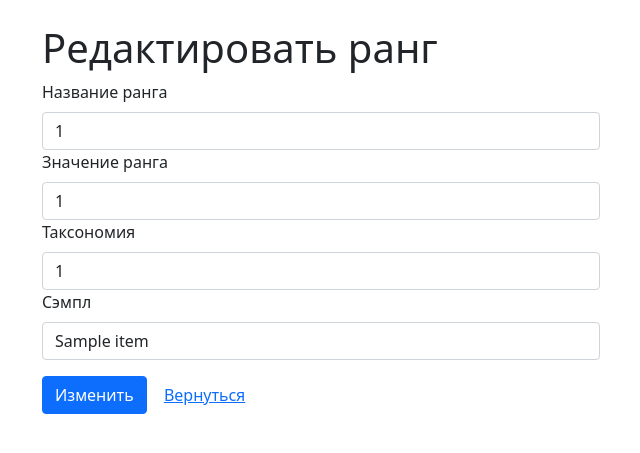
After one commit to Vada237/db_2024, a Flask app: template templates/edit_rank.html in a window 1280 px wide. The commit adds this page. Shown: the top 453 px of the page, without its empty margins (40-680 px from the left). Run offline with Flask 3, Linux system fonts and the light colour scheme; the template is opened without the code that fills it: most values are stand-ins (such as "Sample title", 1, 10 or a date in 2020).

Commit message:
add html files

```diff
--- /dev/null
+++ b/templates/edit_rank.html
@@ -0,0 +1,55 @@
+<!DOCTYPE html>
+<html lang="en">
+<head>
+    <meta charset="UTF-8">
+    <title>Редактирование ранга</title>
+    <link href="https://cdn.jsdelivr.net/npm/bootstrap@5.0.1/dist/css/bootstrap.min.css" rel="stylesheet"
+          integrity="sha384-+0n0xVW2eSR5OomGNYDnhzAbDsOXxcvSN1TPprVMTNDbiYZCxYbOOl7+AMvyTG2x" crossorigin="anonymous">
+</head>
+<body>
+<div class="container">
+    <div class="row-cols-2">
+        <div class="col-6 mt-4">
+            <h1>Редактировать ранг</h1>
+            <form action="/ranks/update" method="post">
+                <div class="form-group">
+                    <input type="hidden" name="rank_id" value="{{ data.rank[0] }}"/>
+                </div>
+
+                <div class="form-group">
+                    <label>Название ранга</label>
+                    <input class="form-control mt-2" name="rank_name" value="{{ data.rank[2] }}"/>
+                </div>
+
+                <div class="form-group">
+                    <label>Значение ранга</label>
+                    <input class="form-control mt-2" name="rank_value" value="{{ data.rank[3] }}"/>
+                </div>
+
+                <div class="form-group">
+                    <label>Таксономия</label>
+                    <select class="form-control mt-2" name="taxonomy_name">
+                        {% for item in data.taxonomy %}
+                        <option value="{{ item[0] }}">{{ item[0] }}</option>
+                        {% endfor %}
+                    </select>
+                </div>
+
+                <div class="form-group">
+                    <label>Сэмпл</label>
+                    <select class="form-control mt-2" name="sample_id">
+                        {% for item in data.samples %}
+                        <option value="{{ item[0] }}">{{item[1]}}</option>
+                        {% endfor %}
+                    </select>
+                </div>
+
+                <button type="submit" class="btn btn-primary mt-3">Изменить</button>
+                <a href="{{ url_for('ranks') }}" class="btn btn-link mt-3">Вернуться</a>
+            </form>
+
+        </div>
+    </div>
+</div>
+</body>
+</html>
```
Also changed, not shown: templates/descriptions.html (added, +26 -0 lines), templates/index.html (+14 -2 lines), templates/ranks.html (+27 -9 lines).
